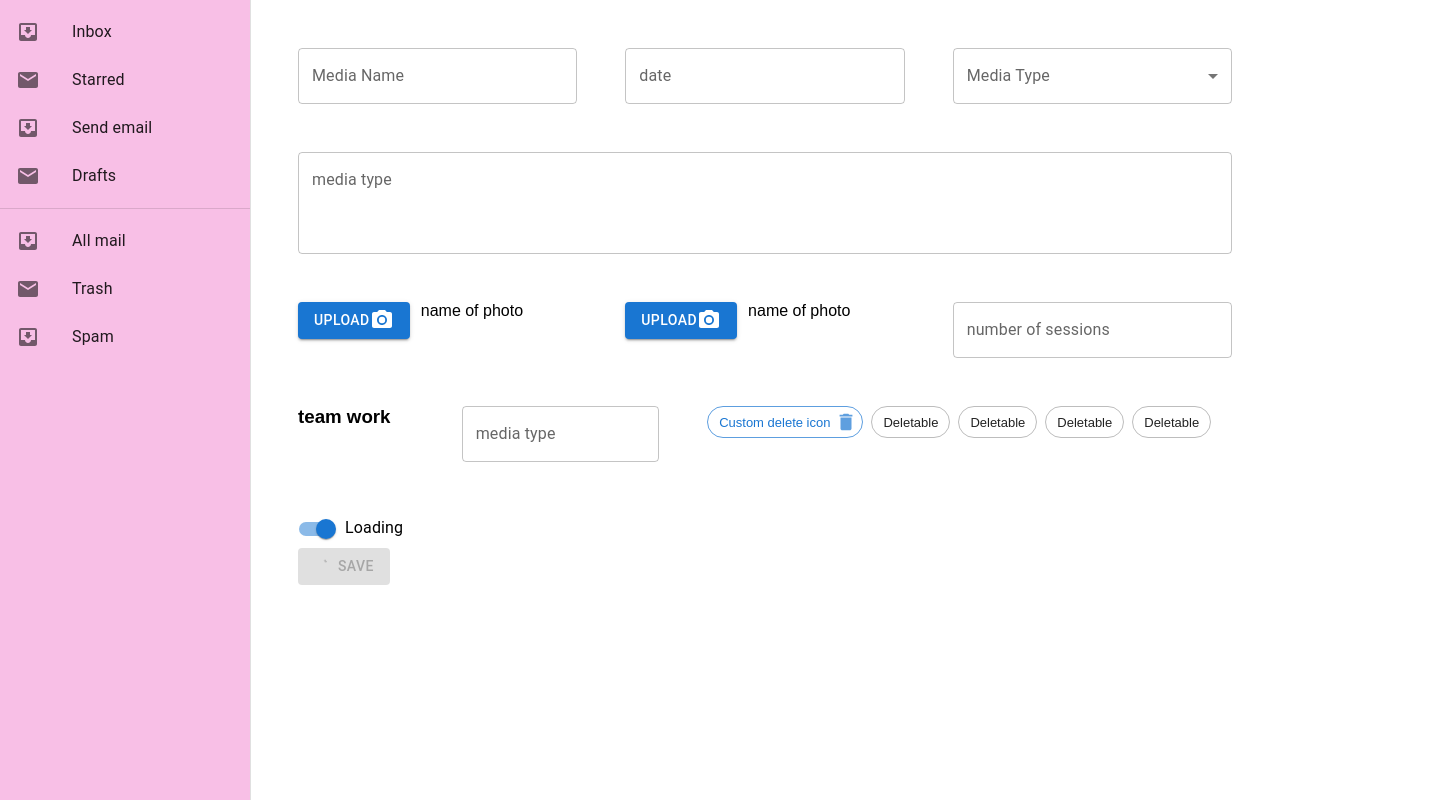
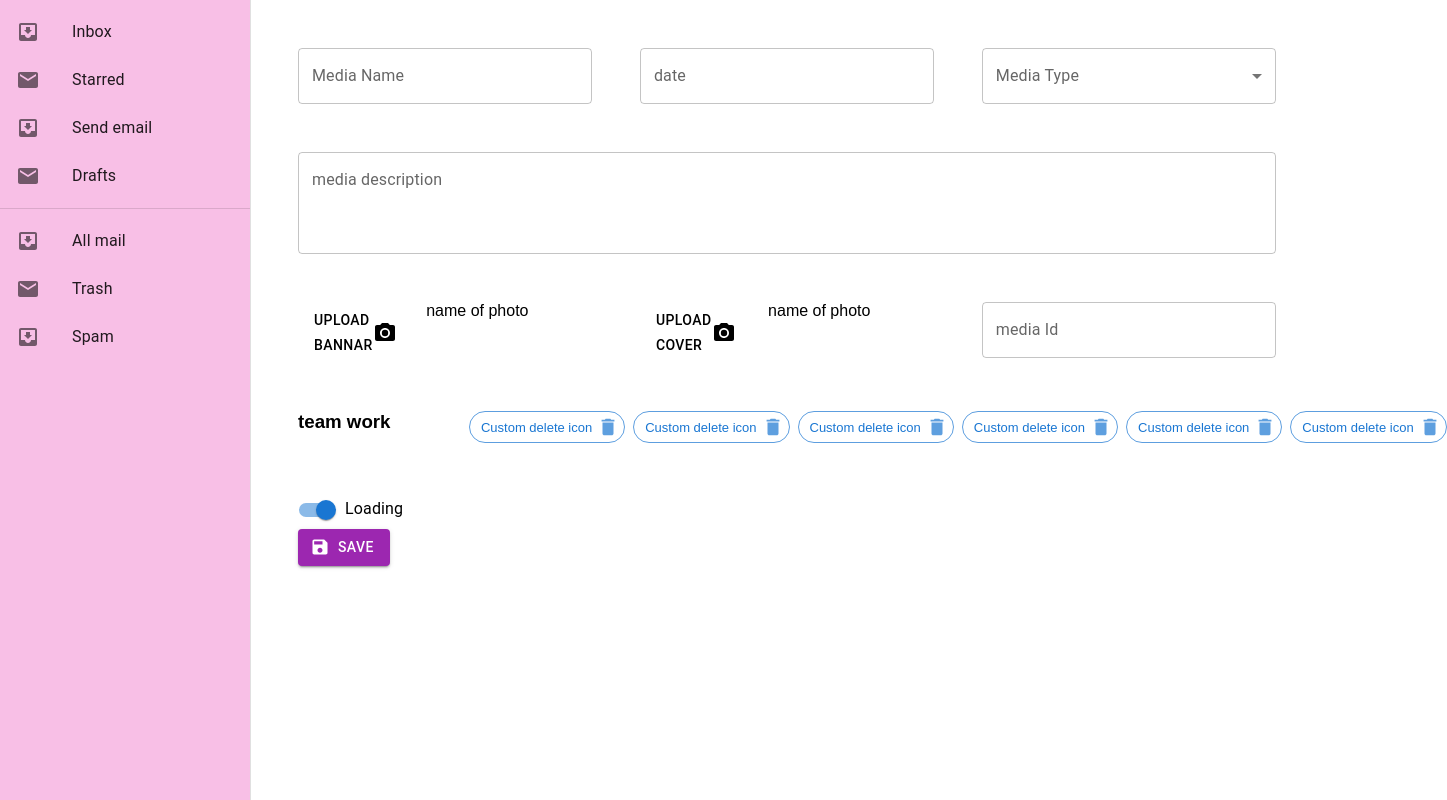
Before and after one commit to randa-11295/Nosatalga-dashboard, a React (Create React App) app: page / in a window 1280 px wide. Shown: the whole page, 1447 px wide, since content can reach past the window. Built offline with nearby package versions, Linux system fonts and the light colour scheme.

Commit message:
value controling

```diff
--- a/package.json
+++ b/package.json
@@ -11,9 +11,11 @@
     "@testing-library/jest-dom": "^5.16.4",
     "@testing-library/react": "^13.3.0",
     "@testing-library/user-event": "^13.5.0",
+    "formik": "^2.2.9",
     "react": "^18.2.0",
     "react-dom": "^18.2.0",
     "react-scripts": "5.0.1",
+    "uuid": "^8.3.2",
     "web-vitals": "^2.1.4"
   },
   "scripts": {
--- a/src/Components/Inputs/LoadBtn.js
+++ b/src/Components/Inputs/LoadBtn.js
@@ -4,6 +4,7 @@ import FormControlLabel from '@mui/material/FormControlLabel';
 import Switch from '@mui/material/Switch';
 import SaveIcon from '@mui/icons-material/Save';
 import {useState} from 'react';
+
 
 export default function LoadingButtonsTransition() {
   const [loading, setLoading] = useState(true);
@@ -33,10 +34,11 @@ export default function LoadingButtonsTransition() {
         <LoadingButton
           color="secondary"
           onClick={handleClick}
-          loading={loading}
+        //   loading={loading}
           loadingPosition="start"
           startIcon={<SaveIcon />}
           variant="contained"
+          type='submit'
         >
           Save
         </LoadingButton>
--- a/src/Components/Inputs/TextCustomInput.js
+++ b/src/Components/Inputs/TextCustomInput.js
@@ -1,11 +1,14 @@
 import { TextField } from "@mui/material"
 import MenuItem from '@mui/material/MenuItem';
+import { v4 as uuidv4 } from 'uuid';
 
 const TextCustomInpute =(props)=>{
     const test = [1 , 2 , 3]
     return (
         <TextField
                 fullWidth
+                onChange={props.handleChange}
+                name={props.name}
                 error ={false}
                 label={props.label}
                 helperText=""
@@ -15,7 +18,7 @@ const TextCustomInpute =(props)=>{
                 select ={props.select}
       >
           { props.select ? test.map((option) => (
-            <MenuItem key={option.value} value={option.value}>
+            <MenuItem key={uuidv4()} value={option.value}>
               {option}
             </MenuItem>
             )) : null }
--- a/src/Components/Inputs/UplodeInput.js
+++ b/src/Components/Inputs/UplodeInput.js
@@ -7,13 +7,16 @@ const Input = styled('input')({
   display: 'none',
 });
 
-export default function UploadButtons() {
+export default function UploadButtons(props) {
   return (
       <label htmlFor="contained-button-file">
-        <Input accept="image/*" id="contained-button-file" multiple type="file" />
-        <Button variant="contained" component="span">
-          Upload   <PhotoCamera />
+
+        <Input accept="image/*" name={props.name} onChange={props.handleChange}  id="contained-button-file" multiple type="file" />
+
+        <Button variant="outLine" component="span">
+          upload  {props.name}  <PhotoCamera />
         </Button>
+
       </label>
 
   );
--- a/src/Components/Movie/AddMovie.js
+++ b/src/Components/Movie/AddMovie.js
@@ -3,35 +3,48 @@ import TextCustomInpute from '../Inputs/TextCustomInput';
 import UploadButtons from "../Inputs/UplodeInput";
 import ChipsArea from '../Movie/ChipsArea';
 import LoadBtn from '../Inputs/LoadBtn';
+import { useFormik } from 'formik';
 
 export default function BasicGrid() {
+
+const formik = useFormik({
+initialValues: {
+  name: 'ss',
+
+},
+onSubmit: values => {
+  console.log(values,);
+},
+});
+
 return (
-      <Grid  component="form"  container spacing={6}>
+<Grid  component="form" onSubmit={formik.handleSubmit} container spacing={6}>
     <Grid item xs={4}>
-           <TextCustomInpute label="Media Name" />
+        <TextCustomInpute  handleChange={formik.handleChange}  name="name"  label="Media Name" />
     </Grid>
 
     <Grid item xs={4}>
-           <TextCustomInpute num={true} label="date" />
+        <TextCustomInpute handleChange={formik.handleChange}  name="date"  num={true} label="date" />
     </Grid>
 
     <Grid item xs={4}>
-           <TextCustomInpute select={true} label="Media Type" />
+        <TextCustomInpute handleChange={formik.handleChange}  name="team"   select={true} label="Media Type" />
     </Grid>
 
     <Grid item xs={12}>
-            <TextCustomInpute mult={true} label="media type" />
+        <TextCustomInpute handleChange={formik.handleChange}  name="description"  mult={true} label="media description" />
     </Grid>
 
     <Grid item xs={1.5}>
-            <UploadButtons />
+        <UploadButtons  handleChange={formik.handleChange}  name="bannar" />
     </Grid>
+
     <Grid item xs={2.5}>
       <p> name of photo</p>
     </Grid>
 
     <Grid item xs={1.5}>
-            <UploadButtons />
+       <UploadButtons  handleChange={formik.handleChange}  name="cover" />
     </Grid>
 
     <Grid item xs={2.5}>
@@ -39,20 +52,18 @@ export default function BasicGrid() {
     </Grid>
 
     <Grid item xs={4}>
-           <TextCustomInpute num={true} label="number of sessions" />
+      <TextCustomInpute handleChange={formik.handleChange}  name="mediaId"   num={true} label="media Id" />
     </Grid>
 
     <Grid item xs={2}>
       <h3> team work</h3>
     </Grid>
-        <Grid item xs={3}>
-            <TextCustomInpute num={true} label="media type" />
-        </Grid>
+
     <Grid item xs={7}>
         <ChipsArea />
     </Grid>
     <Grid item xs={12}>
-           <LoadBtn />
+        <LoadBtn  />
     </Grid>
 
   </Grid>
--- a/src/Components/Movie/ChipsArea.js
+++ b/src/Components/Movie/ChipsArea.js
@@ -2,23 +2,26 @@ import * as React from 'react';
 import Chip from '@mui/material/Chip';
 import Stack from '@mui/material/Stack';
 import DeleteIcon from '@mui/icons-material/Delete';
+import { v4 as uuidv4 } from 'uuid';
 
 export default function ChipsArea() {
 
+  const arr = [1,2,3,4,4,4]
 
   return (
     <Stack direction="row" spacing={1}>
-        <Chip  color="primary"
-        label="Custom delete icon"
-        onClick={"handleClick"}
-        onDelete={'handleDelete'}
-        deleteIcon={<DeleteIcon />}
-        variant="outlined"
-      />
-        <Chip label="Deletable" variant="outlined"   deleteIcon={<DeleteIcon />} />
-        <Chip label="Deletable" variant="outlined"   deleteIcon={<DeleteIcon />} />
-        <Chip label="Deletable" variant="outlined"   deleteIcon={<DeleteIcon />} />
-        <Chip label="Deletable" variant="outlined"   deleteIcon={<DeleteIcon />}  />
+
+      { arr.map((item) =>{
+         return (
+                <Chip key={uuidv4()} color="primary"
+                label="Custom delete icon"
+                onClick={()=>{}}
+                onDelete={()=>{}}
+                deleteIcon={<DeleteIcon />}
+                variant="outlined"
+              />
+      )})}
+
     </Stack>
   );
 }
```
Also changed, not shown: 1 other file (tests, documents, lock files or other folders). Lines whose indentation alone changed are shown as unchanged.
